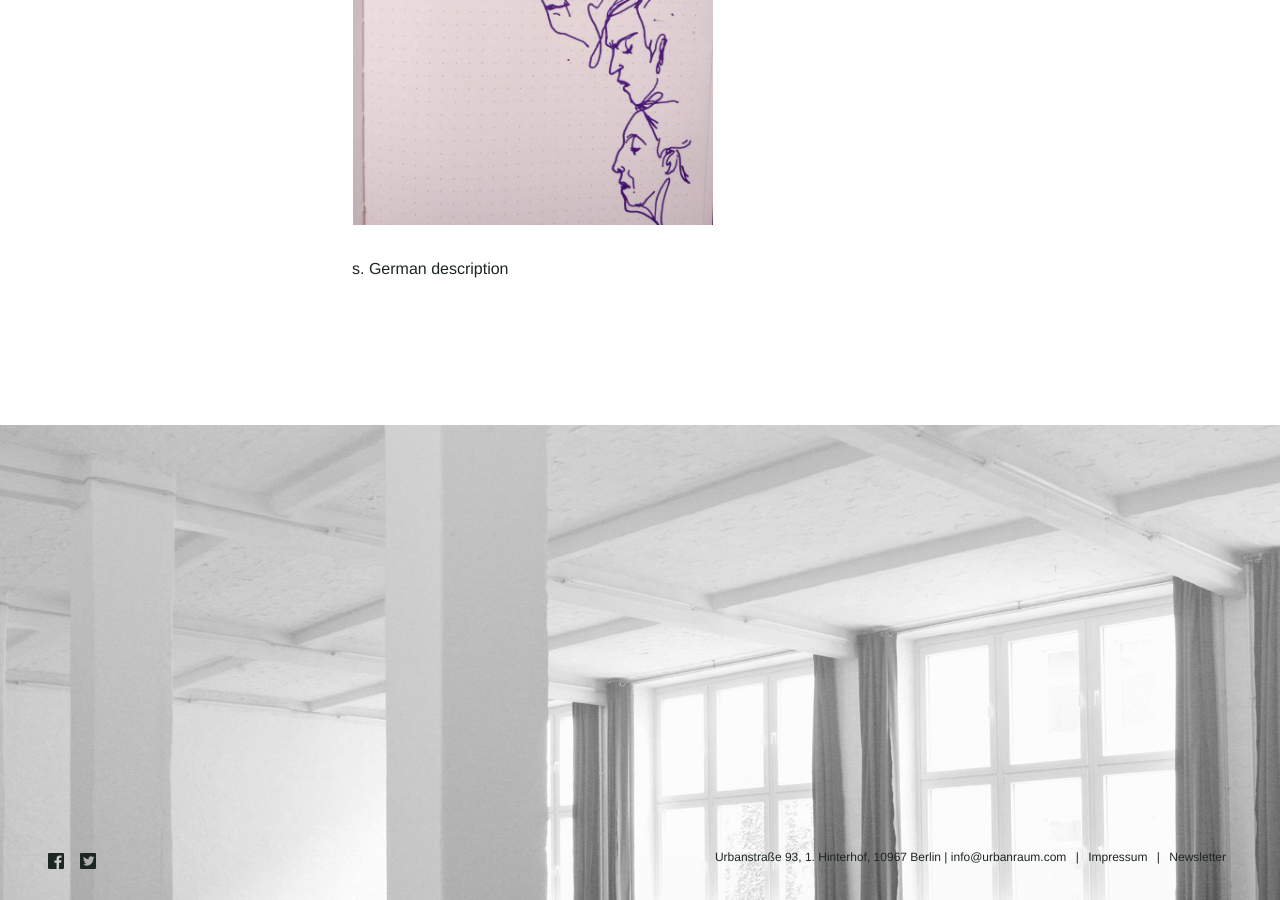
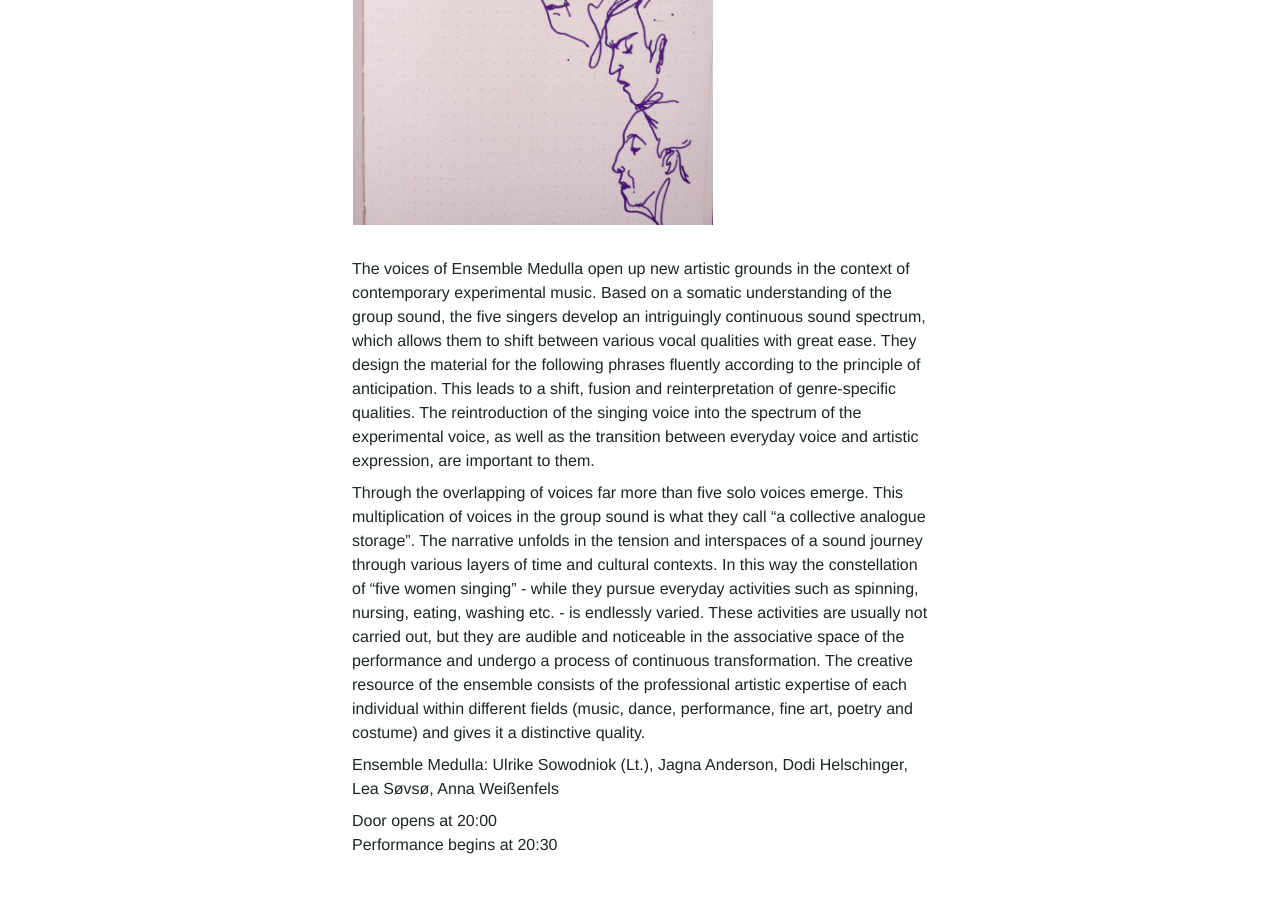
Before and after one commit to Kriesse/urbanraum, a Jekyll site: the page built from _events/2017-09-24-urban-voice.md, in a window 1280 px wide and 900 px high, scrolled down 597 px. Built offline with Jekyll 4.4.1, drawn with Linux system fonts in a browser that asks for light colours; nearby versions of some CDN libraries.

Commit message:
Update 2017-09-24-urban-voice.md

```diff
--- a/_events/2017-09-24-urban-voice.md
+++ b/_events/2017-09-24-urban-voice.md
@@ -13,7 +13,7 @@ title_en:  "Ensemble Medulla ::: URBAN VOICE"
 title_de:  "Ensemble Medulla ::: URBAN VOICE"
 
 subtitle_en: "Im Rahmen von „Field Notes“ – Monat der zeitgenössischen Musik"
-subtitle_de: "Im Rahmen von „Field Notes“ – Monat der zeitgenössischen Musik"
+subtitle_de: "in the frame of „Field Notes“ – month of contemporary music"
 
 price_en: "EUR 12 / EUR 8 (reduced)"
 price_de: "12 Euro / erm. 8 Euro"
@@ -22,7 +22,15 @@ language_en:
 language_de:
 
 description_en: |
-  s. German description
+  The voices of Ensemble Medulla open up new artistic grounds in the context of contemporary experimental music. Based on a somatic understanding of the group sound, the five singers develop an intriguingly continuous sound spectrum, which allows them to shift between various vocal qualities with great ease. They design the material for the following phrases fluently according to the principle of anticipation. This leads to a shift, fusion and reinterpretation of genre-specific qualities. The reintroduction of the singing voice into the spectrum of the experimental voice, as well as the transition between everyday voice and artistic expression, are important to them.
+
+  Through the overlapping of voices far more than five solo voices emerge. This multiplication of voices in the group sound is what they call “a collective analogue storage". The narrative unfolds in the tension and interspaces of a sound journey through various layers of time and cultural contexts. In this way the constellation of "five women singing" - while they pursue everyday activities such as spinning, nursing, eating, washing etc. - is endlessly varied. These activities are usually not carried out, but they are audible and noticeable in the associative space of the performance and undergo a process of continuous transformation. The creative resource of the ensemble consists of the professional artistic expertise of each individual within different fields (music, dance, performance, fine art, poetry and costume) and gives it a distinctive quality.
+
+    Ensemble Medulla: Ulrike Sowodniok (Lt.), Jagna Anderson, Dodi Helschinger, Lea Søvsø, Anna Weißenfels
+
+
+  Door opens at 20:00
+  Performance begins at 20:30
 
 description_de: |
   Die Stimmen von Ensemble Medulla erschließen ein Neuland im Kontext der zeitgenössischen experimentellen Musik.
@@ -34,4 +42,7 @@ description_de: |
 
   Ensemble Medulla: Ulrike Sowodniok (Lt.), Jagna Anderson, Dodi Helschinger, Lea Søvsø, Anna Weißenfels
 
+  Einlass ab 20.00
+  Beginn um 20.30
+
 ---
```
Also changed, not shown: other parts of _events/2017-09-24-urban-voice.md (+1 -1 lines).
